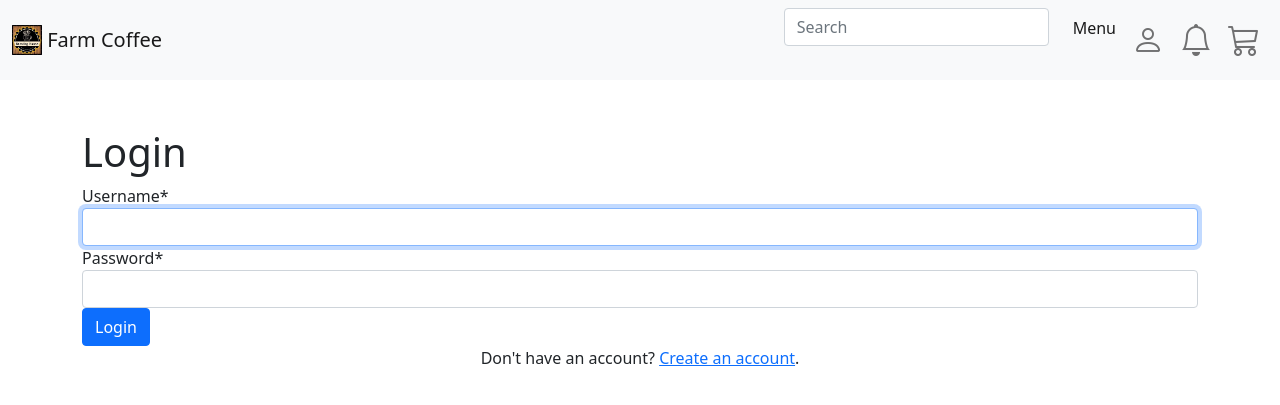
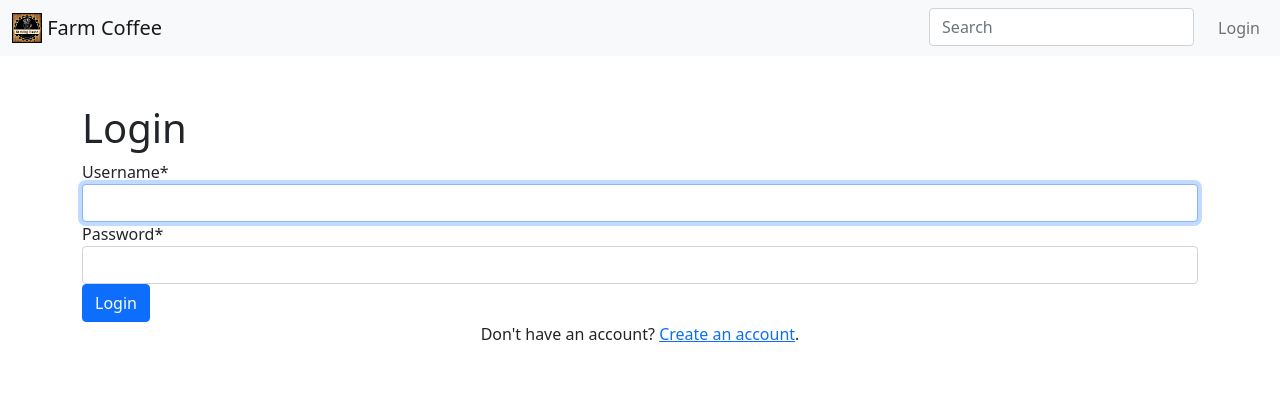
Before and after one commit to giovanniagra/farm_coffee, a Django app: page /login in a window 1280 px wide. Shown: the top 405 px of the page. Run offline with Django 4.2, Linux system fonts and the light colour scheme; some libraries are stand-ins or nearby versions.

Commit message:
Added logout to navbar and url

```diff
--- a/farm_coffee_app/templates/base.html
+++ b/farm_coffee_app/templates/base.html
@@ -65,22 +65,32 @@
             id="navbarSupportedContent"
           >
             <ul class="navbar-nav ms-auto mb-2 mb-lg-0">
+              {% if user.is_authenticated %}
               <li class="nav-item">
                 <a class="nav-link active" aria-current="page" href="#">Menu</a>
               </li>
               <li class="nav-item">
                 <a
-                  class="nav-link bi bi-person"
-                  style="font-size: 2rem"
-                  href="#"
-                ></a>
+                  class="nav-link bi bi-person" style="font-size: 1.5rem" href="#">{{user.username}}</a>
               </li>
               <li class="nav-item">
-                <a class="nav-link bi bi-bell" style="font-size: 2rem"></a>
+                <a class="nav-link bi bi-bell" style="font-size: 1.5rem" href="#"></a>
               </li>
               <li class="nav-item">
-                <a class="nav-link bi bi-cart3" style="font-size: 2rem"></a>
+                <a class="nav-link bi bi-cart3" style="font-size: 1.5rem" href="#"></a>
               </li>
+              <li class="nav-item">
+                <a class="nav-link" href="/logout">Logout</a>
+              </li>
+
+              {% else %}
+
+              <li class="nav-item">
+                <a class="nav-link" href="/login">Login</a>
+              </li>
+
+              {% endif %}
+
             </ul>
           </div>
         </div>
--- a/farm_coffee_app/urls.py
+++ b/farm_coffee_app/urls.py
@@ -1,3 +1,4 @@
+from unicodedata import name
 from django.urls import path
 from .import views
 
@@ -7,5 +8,6 @@ urlpatterns = [
     path('', views.home, name="home"),
     path('menu', views.menu),
     path("register", views.register_request, name='register'),
-    path("login", views.login_request, name="login")
+    path("login", views.login_request, name="login"),
+    path('logout', views.logout_request, name='logout'),
 ]
--- a/farm_coffee_app/views.py
+++ b/farm_coffee_app/views.py
@@ -41,7 +41,7 @@ def login_request(request):
             else:
                 messages.error(request, "Invalid username or password.")
         else:
-            messages.eror(request, "Invalid username or password.")
+            messages.error(request, "Invalid username or password.")
     form = AuthenticationForm()
     return render(request=request, template_name="login.html", context={"login_form":form})
 
```
Also changed, not shown: db.sqlite3.
